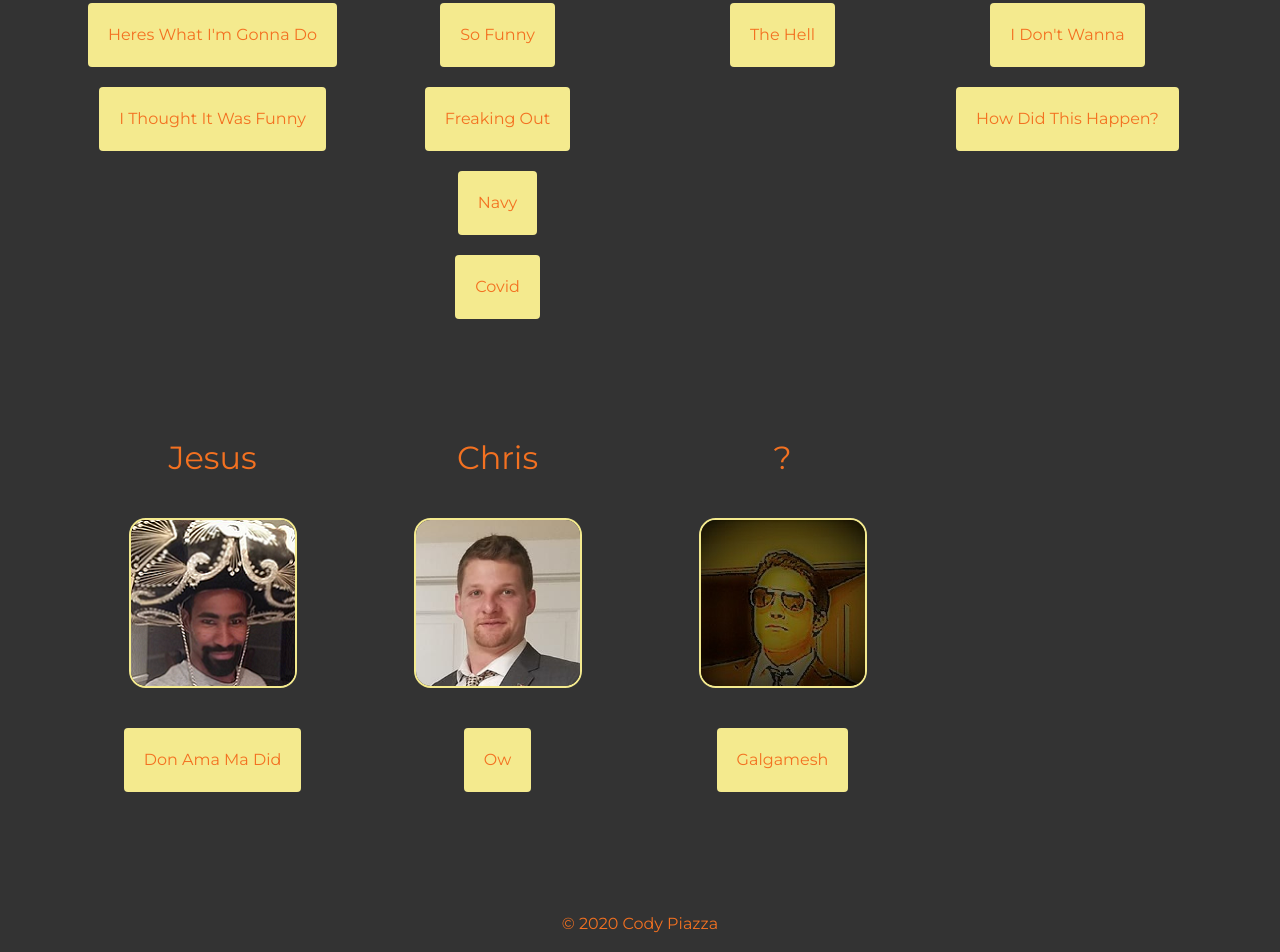
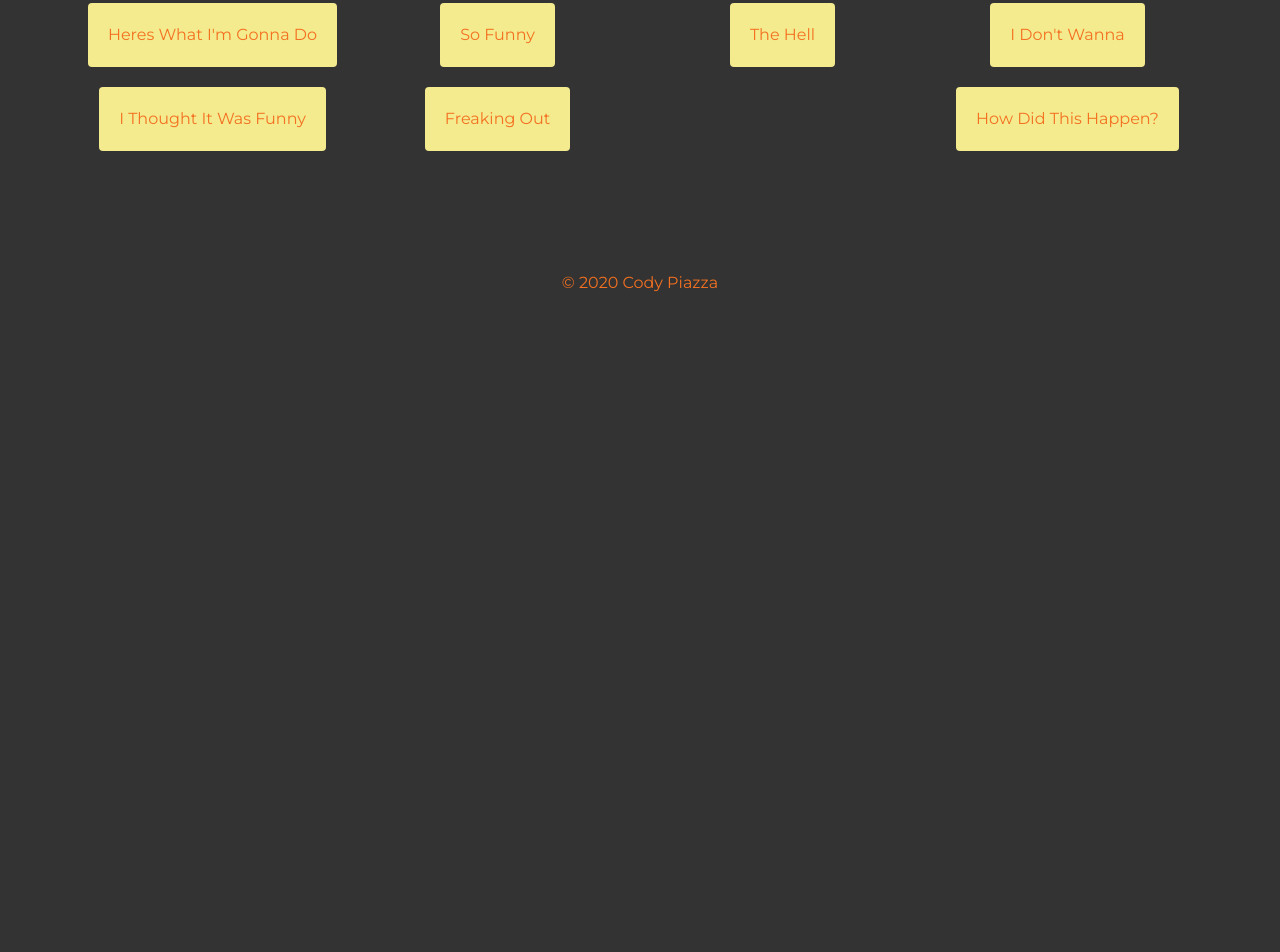
Before and after one commit to cpiazza01/Soundboard, a plain HTML site: page index.html in a window 1280 px wide. Shown: the part 525-1477 px from the top of the page. After the commit the page ends 836 px from the top, so only its background shows below. Drawn offline with nearby package versions, Linux system fonts and the light colour scheme.

Commit message:
Revert "enable all sounds in html"
This reverts commit 194374a7f7c24853fe2b6bc817c0cadb67763b2b.

```diff
--- a/index.html
+++ b/index.html
@@ -38,8 +38,8 @@
         <button type="button" class="btn btn-primary btn-sound">Do it Now</button>
         <button type="button" class="btn btn-primary btn-sound">So Funny</button>
         <button type="button" class="btn btn-primary btn-sound">Freaking Out</button>
-        <button type="button" class="btn btn-primary btn-sound">Navy</button>
-        <button type="button" class="btn btn-primary btn-sound">Covid</button>
+        <!-- <button type="button" class="btn btn-primary btn-sound">Navy</button>
+        <button type="button" class="btn btn-primary btn-sound">Covid</button> -->
       </div>
       <div class="col-lg-3 zach">
         <h2>Zach</h2>
@@ -55,7 +55,7 @@
         <button type="button" class="btn btn-primary btn-sound">How Did This Happen?</button>
       </div>
     </div>
-    <div class="row">
+    <!-- <div class="row">
       <div class="col-lg-3 jesus">
         <h2>Jesus</h2>
         <img src="images/jesus.png" alt="jesus-picture">
@@ -65,12 +65,12 @@
         <h2>Chris</h2>
         <img src="images/chris.png" alt="chris-picture">
         <button type="button" class="btn btn-primary btn-sound">Ow</button>
-      </div>
-      <div class="col-lg-3 unknown">
+      </div> -->
+      <!-- <div class="col-lg-3 unknown">
         <h2>?</h2>
         <img src="images/mystery.jpg" alt="mystery-picture">
         <button type="button" class="btn btn-primary btn-sound">Galgamesh</button>
-      </div>
+      </div> -->
     </div>
 
     <div class="row">
```
